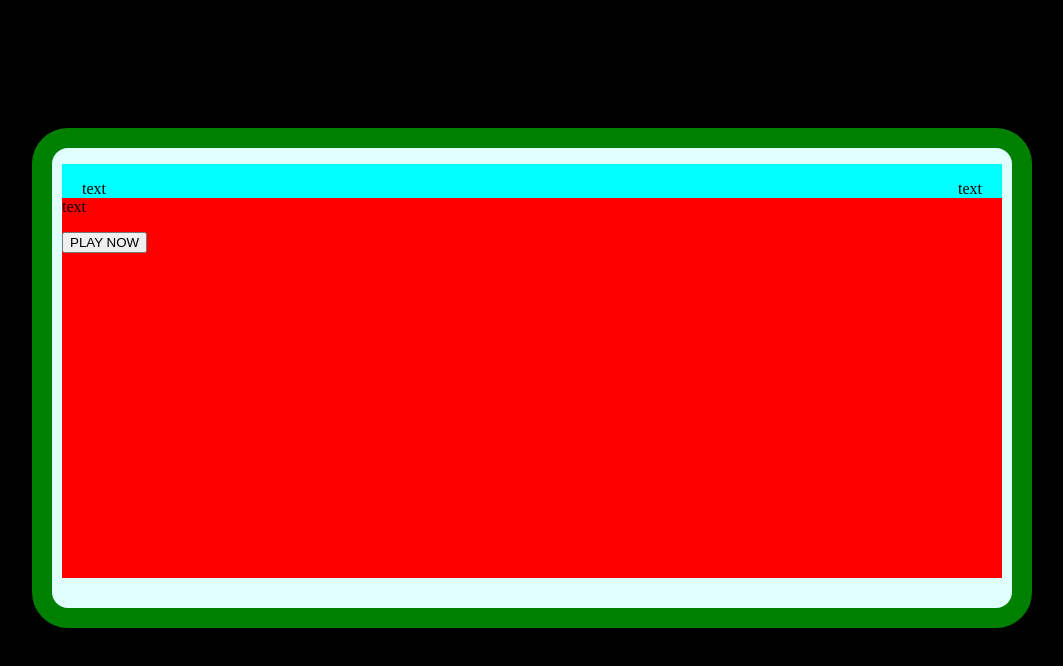
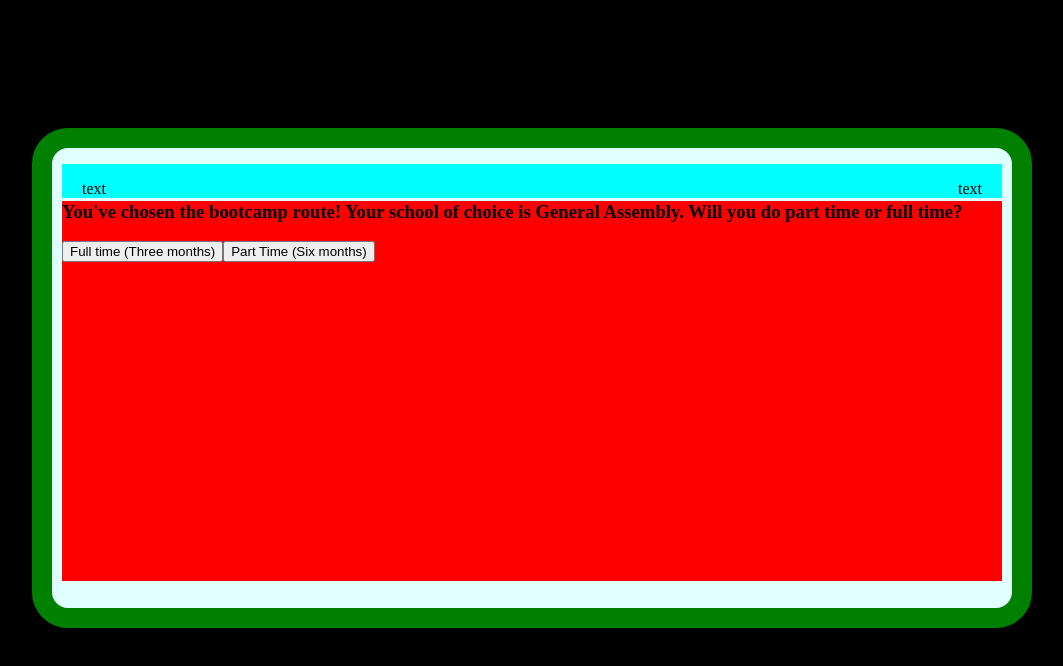
Before and after one commit to zaragotcode/choose-your-adventure, a plain HTML site: page index.html in a window 1280 px wide. Both pictures are taken after a click on the button "PLAY NOW". Shown: the whole page, without its empty margins (108-1171 px from the left). Drawn offline with Linux system fonts and the light colour scheme.

Commit message:
create render and button functionality

```diff
--- a/index.html
+++ b/index.html
@@ -9,15 +9,14 @@
     <title>Choose Your Adventure</title>
 </head>
 <body>
-    <div>
     <section id="game-section">
         <section id="player-attributes">
         <p>text</p>
         <p>text</p>
         </section>
         <div id="game-div">
-            <p>text</p>
-            <button id="play-button">PLAY NOW</button>
+            <p id="prompt-text">text</p>
+            <button id="play">PLAY NOW</button>
         </div>
     </section>
 </body>
--- a/js/app.js
+++ b/js/app.js
@@ -4,12 +4,44 @@
 
 /*------------ Variables ------------*/
 
-console.log(generalAssembly.a.prompt)
+let currentIdx
 
 /*---- Cached Element References ----*/
+
+const playBtn = document.getElementById("play")
+
+const gameDiv = document.getElementById("game-div")
 
 
 /*--------- Event Listeners ---------*/
 
+playBtn.addEventListener('click', init)
+
+// gameDiv.addEventListener('click', handleClick)
 
 /*------------ Functions ------------*/
+
+function init() {
+    gameDiv.innerHTML = ""
+    currentIdx = 0
+    render()
+}
+
+function render () {
+    const prompt = document.createElement('h3')
+    prompt.textContent = generalAssembly[currentIdx].prompt
+    gameDiv.appendChild(prompt)
+    createBtns()
+}
+
+
+function createBtns () {
+    // Object destructuring, grabs the property located inside the object
+    const {options} = generalAssembly[currentIdx]
+    for (const key in options) {
+        const btn = document.createElement('button')
+        btn.textContent = options[key].selection
+        btn.id = options[key].next
+        gameDiv.appendChild(btn)
+    }
+}
--- a/js/storyline.js
+++ b/js/storyline.js
@@ -3,129 +3,227 @@
     0: {
         prompt: "You've chosen the bootcamp route! Your school of choice is General Assembly. Will you do part time or full time?",
         options: {
-            a: { selection: "Full time (Three months)", next: 'aB'},
-            b: { selection: "Part Time (Six months)", next: 'aC'}
+            a: { selection: "Full time (Three months)", next: 1},
+            b: { selection: "Part Time (Six months)", next: 2}
         }
     },
-    aB: {
+    1: {
         prompt: "You've selected full time! As a result you will graduate earlier but the learning is more intense and the bootcamp will take up most of your time",
-    },
-    aC: {
-        prompt: "You've selected part time. You will have more time on your hands but you will graduate later!",
-    },
-    aB: {
-        prompt: "Next is the pre-assesment to qualify you for the bootcamp. You must correctly answer 2/4 questions to pass. Are you ready?",
         options: {
-            a: { selection: "Yes!", next: 'bB'},
-            b: { selection: "No!", next: 'bB' }
+            a: { selection: "Next", next: 3},
         }
     },
-    b: {
-        prompt: "The course is set to start in two weeks. How will you use your time?",
+    2: {
+        prompt: "You've selected part time. You will have more time on your hands but you will graduate later!",
+        options: {
+            a: { selection: "Next", next: 3},
+        }
+    },
+    3: {
+        prompt: "Next is the pre-assessment to qualify you for the bootcamp. You must correctly answer at least 2/4 questions to pass. Are you ready?",
+        options: {
+            a: { selection: "Yes!", next: 5},
+            b: { selection: "No!", next: 4 }
+        }
+    },
+    4: {
+        prompt: "You decided you were not ready to take the pre-assessment which ends the storyline of your software engineering journey. Will you take the risk and try again?",
+        options: {
+            a: { selection: "Play Again", next: 0}
+        }
+    },
+    // Question Oucomes ===========================================================================================================================
+    // Question One
+    5: {
+        prompt: "What command is used to create a Git repository?",
+        options: {
+            a: { selection: "git push origin main", next: 7},
+            b: { selection: "git init", next: 6}
+        }
+    },
+    //Final scores
+    6: {
+        prompt: "Wow! You've passed the assessment with a perfect score of  4-4! Congratulations are in order! The course is officially set to start two weeks from now. How will you use this time? ",
         options: {
             a: { selection: "Finish the pre-course work and then study JavaScript using The Odin Project", next: 'bB'},
             b: { selection: "Take a break now that you've finished the pre-course work", next: 'bC'}
         }
     },
-    bB: {
-        prompt: "As a result of studying you breeze through the Installfest and have a basic understanding of JavaScript which helps you catch on super quickly. This motivates you even more and your passion for software engineering grows!",
+
+    7: {
+        prompt: "Wow! You've passed the assessment with a great score of  3/4! Congratulations are in order! The course is officially set to start two weeks from now. How will you use this time?",
+        options: {
+            a: { selection: "Finish the pre-course work and then study JavaScript using The Odin Project", next: 'bB'},
+            b: { selection: "Take a break now that you've finished the pre-course work", next: 'bC'}
+        }
     },
-    bC: {
-        prompt: "The bootcamp begins and you learn of things you've never heard of such as Git and Github which confuses you but luckily your instructors are great and they help you grasp the concepts. This reassures you and get more comfortable asking for help which helps you learn.",
+    16: {
+        prompt: "Nerves of steel! You've passed the assessment with a score of  2/4! Congratulations are in order! The course is officially set to start two weeks from now. How will you use this time?",
+        options: {
+            a: { selection: "Finish the pre-course work and then study JavaScript using The Odin Project", next: 'bB'},
+            b: { selection: "Take a break now that you've finished the pre-course work", next: 'bC'}
+        }
+    },
+    17: {
+        prompt: "Yikes! You didn’t complete the assessment.",
+        options: {
+            a: { selection: "Play Again", next: 'bB'}
+        }
     },
 
-    c: {
-        prompt: "You've begun learning array iterators but you're having trouble. What will you do?",
+    // Question Oucomes End ======================================================================================================================
+    18: {
+        prompt: "As a result of studying you breeze through the Installfest and have a basic understanding of JavaScript which helps you catch on super quickly. This motivates you even more and your passion for software engineering grows!",
         options: {
-            a: { selection: "Schedule a 1-1 with Beryl!", next: 'cB'},
-            b: { selection: "Rewatch the lecture", next: 'cC'}
+            a: { selection: "Next", next: 1}
         }
     },
-    cB: {
-        prompt: "Beryl is amazing! She helps you with array iterators and you grasp it perfectly! As a result you build a habit of attending TA hours and asking your senior SWE's for help which assists with your progression throughout the course and career",
-    },
-    cC: {
-        prompt: "Rewatching lectures is a great habit! You develop the skill to grasps topics by watching videos and this also helps in your note taking as well.This helps with your progression throughout the course and career",
+    19: {
+        prompt: "The bootcamp begins and you learn of things you've never heard of such as Git and Github which confuses you but luckily your instructors are great and they help you grasp the concepts. This reassures you and get more comfortable asking for help which helps you learn.",
+        options: {
+            a: { selection: "Next", next: 1}
+        }
     },
 
-    d: {
-        prompt: "Friends want to hang out the day before the daily code challenges are due and you have a few challenges left. What will you do?",
-        options: {
-            a: { selection: "I got this (go out with friends)", next: 'dB'},
-            b: { selection: "Go out another time and focus on the deliverable ", next: 'dC'}
-        }
-    },
-    dB: {
-        prompt: "Oh no! You get home late and fall asleep. The next morning you're selected by the student picker and can't turn in the assignment on time. Luckily your instructors work with you on this, but you shouldn't do it again!",
-    },
-    dC: {
-        prompt: "You choose to stay home and work on the daily code challenges. You finish them all and even make some one liner solutions! The next day you are selected by the student picker and the class is amazed with your solutions! They all clap for you and Ian gives you bird bucks. This boost your motivation and momentum even more and this is seen in all of your projects. ",
-    },
+    // 20: {
+    //     prompt: "You've begun learning array iterators but you're having trouble. What will you do?",
+    //     options: {
+    //         a: { selection: "Schedule a 1-1 with Beryl!", next: cB},
+    //         b: { selection: "Rewatch the lecture", next: cC}
+    //     }
+    // },
+    // 21: {
+    //     prompt: "Beryl is amazing! She helps you with array iterators and you grasp it perfectly! As a result you build a habit of attending TA hours and asking your senior SWE's for help which assists with your progression throughout the course and career",
+    //     options: {
+    //         a: { selection: "Next", next: 1}
+    //     }
+    // },
+    // 22: {
+    //     prompt: "Rewatching lectures is a great habit! You develop the skill to grasps topics by watching videos and this also helps in your note taking as well.This helps with your progression throughout the course and career",
+    //     options: {
+    //         a: { selection: "Next", next: 1}
+    //     }
+    // },
 
-    e: {
-        prompt: "The bootcamp is coming to an end and you're almost done. What will you do?",
-        options: {
-            a: { selection: "Apply early for interview experience", next: 'eB'},
-            b: { selection: "Work on your portfolio and projects", next: 'eC'}
-        }
-    },
-    eB: {
-        prompt: "You've selected to apply early! It makes it harder to stand out in more competitive positions but you gain great experience and get comfortable interviewing which recruiters compliment you on.",
-    },
-    eC: {
-        prompt: "You've selected to work on more personal projects and do more work on your portfolio! As a result, you tend to be nervous during interviews but the recruiters love your work ethic and compliment you as your work helps you stand out from other candidates.",
-    },
+    // 23: {
+    //     prompt: "Friends want to hang out the day before the daily code challenges are due and you have a few challenges left. What will you do?",
+    //     options: {
+    //         a: { selection: "I got this (go out with friends)", next: dB},
+    //         b: { selection: "Go out another time and focus on the deliverable ", next: dC}
+    //     }
+    // },
+    // 24: {
+    //     prompt: "Oh no! You get home late and fall asleep. The next morning you're selected by the student picker and can't turn in the assignment on time. Luckily your instructors work with you on this, but you shouldn't do it again!",
+    //     options: {
+    //         a: { selection: "Next", next: 1}
+    //     }
+    // },
+    // 25: {
+    //     prompt: "You choose to stay home and work on the daily code challenges. You finish them all and even make some one liner solutions! The next day you are selected by the student picker and the class is amazed with your solutions! They all clap for you and Ian gives you bird bucks. This boost your motivation and momentum even more and this is seen in all of your projects. ",
+    //     options: {
+    //         a: { selection: "Next", next: 1}
+    //     }
+    // },
 
-    f: {
-        prompt: "You've officially graduated! You feel ecstatic but the work is far from done. What will you do now with everything you've learned?",
-        options: {
-            a: { selection: "Apply for apprenticeships", next: 'fB'},
-            b: { selection: "Search for a junior developer position", next: 'fC'}
-        }
-    },
-    fB: {
-        prompt: "You've chosen to apply for an apprenticeship. This allows you to work under great companies that will continue to provide mentorship while using your skills in a work environment. Based on your performance the company may possibly hire you in once your apprenticeship is over.",
-    },
-    fC: {
-        prompt: "You've chosen to apply for an junior developer positions. This option allows you to gain more pay and gain work experience but transferring to the companies you may desire to work at will be harder as you wouldn't be an internal hire.",
-    },
+    // 26: {
+    //     prompt: "The bootcamp is coming to an end and you're almost done. What will you do?",
+    //     options: {
+    //         a: { selection: "Apply early for interview experience", next: eB},
+    //         b: { selection: "Work on your portfolio and projects", next: eC}
+    //     }
+    // },
+    // 27: {
+    //     prompt: "You've selected to apply early! It makes it harder to stand out in more competitive positions but you gain great experience and get comfortable interviewing which recruiters compliment you on.",
+    //     options: {
+    //         a: { selection: "Next", next: 1}
+    //     }
+    // },
+    // 28: {
+    //     prompt: "You've selected to work on more personal projects and do more work on your portfolio! As a result, you tend to be nervous during interviews but the recruiters love your work ethic and compliment you as your work helps you stand out from other candidates.",
+    //     options: {
+    //         a: { selection: "Next", next: 1}
+    //     }
+    // },
 
-    g: {
-        prompt: "While applying yourLinkedIn post about graduating has blown up and alumni are connecting with you! From this you've gained referrals at all MAANG companies! Will you choose this route?",
-        options: {
-            a: { selection: "YES!", next: 'h'},
-            b: { selection: "No thanks...", next: 'gOutcome'}
-        }
-    },
-    gOutcome: {
-        prompt: "You decided not to work at a MAANG company. You continue applying and two months later land a junior developer. Congratulations! After months of perseverance and sacrifice your journey to becoming a software engineer has officially ended and your career has begun. Good luck on your journey, the work is far from over.",
-    },
+    // 29: {
+    //     prompt: "You've officially graduated! You feel ecstatic but the work is far from done. What will you do now with everything you've learned?",
+    //     options: {
+    //         a: { selection: "Apply for apprenticeships", next: fB},
+    //         b: { selection: "Search for a junior developer position", next: fC}
+    //     }
+    // },
+    // 30: {
+    //     prompt: "You've chosen to apply for an apprenticeship. This allows you to work under great companies that will continue to provide mentorship while using your skills in a work environment. Based on your performance the company may possibly hire you in once your apprenticeship is over.",
+    //     options: {
+    //         a: { selection: "Next", next: 1}
+    //     }
+    // },
+    // 31: {
+    //     prompt: "You've chosen to apply for an junior developer positions. This option allows you to gain more pay and gain work experience but transferring to the companies you may desire to work at will be harder as you wouldn't be an internal hire.",
+    //     options: {
+    //         a: { selection: "Next", next: 1}
+    //     }
+    // },
 
-    h: {
-        prompt: "What MAANG will you select?",
-        options: {
-            a: { selection: "Meta", next: 'hA'},
-            b: { selection: "Amazon", next: 'hB'},
-            c: { selection: "Apple", next: 'hC'},
-            d: { selection: "Netflix", next: 'hD'},
-            e: { selection: "Google", next: 'hE'},
-        }
-    },
-    hA: {
-        prompt: "Congratulations! You are now a junior developer at Meta! After months of perseverance and sacrifice your journey to becoming a software engineer has officially ended and your career has begun. Good luck on your journey, the work is far from over!",
-    },
-    hB: {
-        prompt: "Congratulations! You are now a junior developer at Amazon! After months of perseverance and sacrifice your journey to becoming a software engineer has officially ended and your career has begun. Good luck on your journey, the work is far from over!",
-    },
-    hC: {
-        prompt: "Congratulations! You are now a junior developer at Apple! After months of perseverance and sacrifice your journey to becoming a software engineer has officially ended and your career has begun. Good luck on your journey, the work is far from over!",
-    },
-    hD: {
-        prompt: "Congratulations! You are now a junior developer at Netflix! After months of perseverance and sacrifice your journey to becoming a software engineer has officially ended and your career has begun. Good luck on your journey, the work is far from over!",
-    },
-    hE: {
-        prompt: "Congratulations! You are now a junior developer at Google! After months of perseverance and sacrifice your journey to becoming a software engineer has officially ended and your career has begun. Good luck on your journey, the work is far from over!",
-    },
+    // 32: {
+    //     prompt: "While applying yourLinkedIn post about graduating has blown up and alumni are connecting with you! From this you've gained referrals at all MAANG companies! Will you choose this route?",
+    //     options: {
+    //         a: { selection: "YES!", next: h},
+    //         b: { selection: "No thanks...", next: gOutcome}
+    //     }
+    // },
+    // 33: {
+    //     prompt: "You decided not to work at a MAANG company. You continue applying and two months later land a junior developer. Congratulations! After months of perseverance and sacrifice your journey to becoming a software engineer has officially ended and your career has begun. Good luck on your journey, the work is far from over.",
+    //     options: {
+    //         a: { selection: "Play Again", next: 0}
+    //     }
+    // },
+
+    // 34: {
+    //     prompt: "What MAANG will you select?",
+    //     options: {
+    //         a: { selection: "Meta", next: hA},
+    //         b: { selection: "Amazon", next: hB},
+    //         c: { selection: "Apple", next: hC},
+    //         d: { selection: "Netflix", next: hD},
+    //         e: { selection: "Google", next: hE},
+    //     }
+    // },
+    // 35: {
+    //     prompt: "Congratulations! You are now a junior developer at Meta! After months of perseverance and sacrifice your journey to becoming a software engineer has officially ended and your career has begun. Good luck on your journey, the work is far from over!",
+    //     options: {
+    //         a: { selection: "Play Again", next: '0'},
+    //         b: { selection: "Exit Game", next: '200' }
+    //     }
+    // },
+    // 36: {
+    //     prompt: "Congratulations! You are now a junior developer at Amazon! After months of perseverance and sacrifice your journey to becoming a software engineer has officially ended and your career has begun. Good luck on your journey, the work is far from over!",
+    //     options: {
+    //         a: { selection: "Play Again", next: '0'},
+    //         b: { selection: "Exit Game", next: '200' }
+    //     }
+    // },
+    // 37: {
+    //     prompt: "Congratulations! You are now a junior developer at Apple! After months of perseverance and sacrifice your journey to becoming a software engineer has officially ended and your career has begun. Good luck on your journey, the work is far from over!",
+    //     options: {
+    //         a: { selection: "Play Again", next: '0'},
+    //         b: { selection: "Exit Game", next: '200' }
+    //     }
+    // },
+    // 38: {
+    //     prompt: "Congratulations! You are now a junior developer at Netflix! After months of perseverance and sacrifice your journey to becoming a software engineer has officially ended and your career has begun. Good luck on your journey, the work is far from over!",
+    //     options: {
+    //         a: { selection: "Play Again", next: '0'},
+    //         b: { selection: "Exit Game", next: '200' }
+    //     }
+    // },
+    // 39: {
+    //     prompt: "Congratulations! You are now a junior developer at Google! After months of perseverance and sacrifice your journey to becoming a software engineer has officially ended and your career has begun. Good luck on your journey, the work is far from over!",
+    //     options: {
+    //         a: { selection: "Play Again", next: '0'},
+    //         b: { selection: "Exit Game", next: '200' }
+    //     }
+    // },
 }
 
 export default generalAssembly
```
